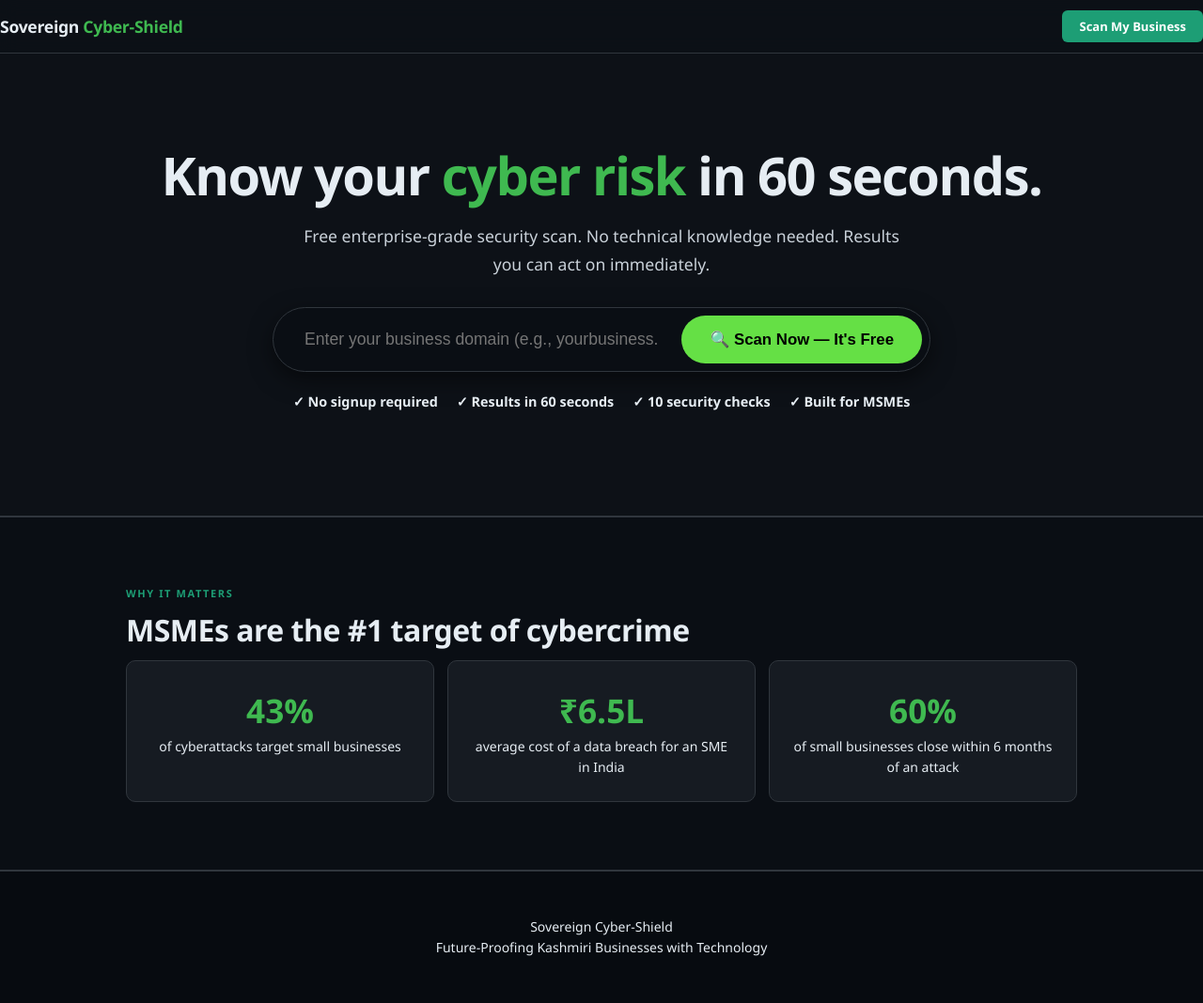
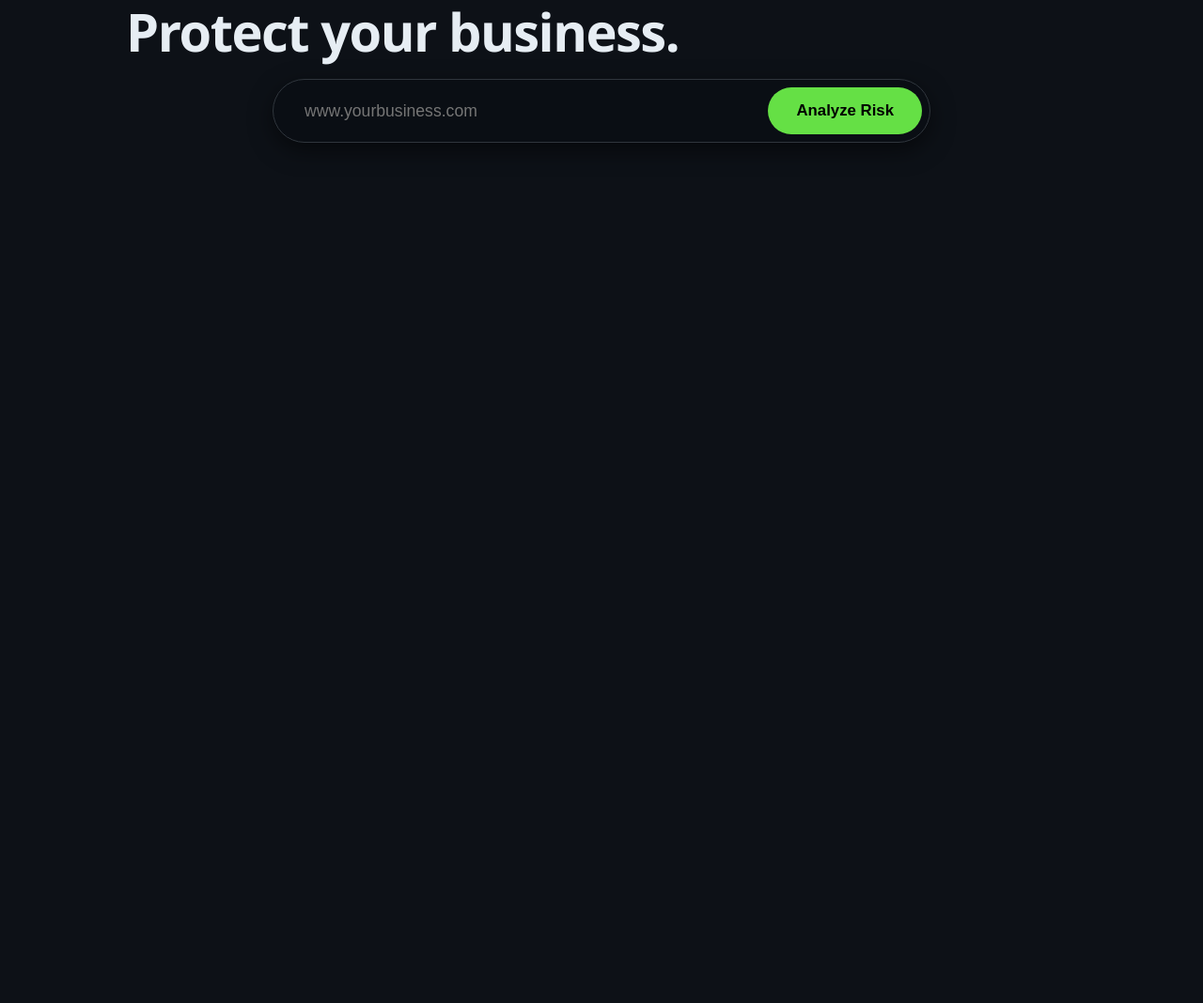
Before and after one commit to Mirkifayat/sovereign-cyber-shield, a Flask app: page / in a window 1280 px wide. Shown: the whole page at 94% size. After the commit the page ends 152 px from the top, so only its background shows below. Run offline with Flask 3, Linux system fonts and the light colour scheme.

Commit message:
Update index.html

```diff
--- a/templates/index.html
+++ b/templates/index.html
@@ -3,43 +3,24 @@
 <head>
     <meta charset="UTF-8">
     <meta name="viewport" content="width=device-width, initial-scale=1.0">
-    <title>Sovereign Cyber-Shield | Future-Proofing Kashmir</title>
+    <title>Sovereign Cyber-Shield | Dashboard</title>
     <script src="https://cdn.jsdelivr.net/npm/chart.js"></script>
     <link rel="stylesheet" href="{{ url_for('static', filename='style.css') }}">
 </head>
 <body>
-
-    <nav class="navbar">
-        <div class="nav-inner">
-            <div class="nav-brand">Sovereign <span>Cyber-Shield</span></div>
-            <a class="nav-cta" href="#" onclick="document.getElementById('target').focus(); return false;">Scan My Business</a>
-        </div>
-    </nav>
-
-    <section class="hero">
     <div class="lp-container">
-            <h1 class="hero-title">Know your <span style="color: var(--terminal-green);">cyber risk</span> in 60 seconds.</h1>
-            <p class="hero-sub" style="margin: 0 auto 30px auto;">Free enterprise-grade security scan. No technical knowledge needed. Results you can act on immediately.</p>
-
+        <h1 class="hero-title">Protect your business.</h1>
         <div class="search-box-container">
-                <input type="text" id="target" placeholder="Enter your business domain (e.g., yourbusiness.com)" autocomplete="off">
-                <button id="scan-btn" onclick="startScan()">🔍 Scan Now — It's Free</button>
-            </div>
-
-            <div class="trust-marks">
-                <span>✓ No signup required</span>
-                <span>✓ Results in 60 seconds</span>
-                <span>✓ 10 security checks</span>
-                <span>✓ Built for MSMEs</span>
+            <input type="text" id="target" placeholder="www.yourbusiness.com" autocomplete="off">
+            <button id="scan-btn" onclick="startScan()">Analyze Risk</button>
         </div>
 
         <div id="loader" class="hidden loader-container">
             <div class="spinner"></div>
-                <p id="loader-text" class="loader-text">Initializing scanning engine...</p>
+            <p id="loader-text">Initializing scanning engine...</p>
         </div>
 
         <div id="result-container" class="hidden dashboard">
-
             <div class="card score-card">
                 <h2>CYBER-RESILIENCE SCORE</h2>
                 <div class="chart-container">
@@ -52,77 +33,30 @@
             <div class="modules">
                 <div class="card module-card">
                     <h3>🌐 Web-Surface Exposures</h3>
-                        <ul id="web-output" class="feature-list"></ul>
+                    <ul id="web-output"></ul>
                 </div>
                 <div class="card module-card">
                     <h3>🛡️ Brand Impersonation</h3>
-                        <ul id="brand-output" class="feature-list"></ul>
+                    <ul id="brand-output"></ul>
                 </div>
             </div>
 
-                <div class="card geo-card" id="geo-card-container">
+            <div class="card geo-card">
                 <h3>📍 Server Geo-Intelligence</h3>
                 <div class="geo-grid" id="geo-grid"></div>
             </div>
 
-                <div class="card roadmap-card hidden" id="roadmap-card-container">
+            <div class="card roadmap-card">
                 <h3>🛠️ Vulnerability Action Plan</h3>
-                    <ul id="roadmap-list" class="roadmap-list"></ul>
-                </div>
-
-                <div class="modules">
-                    <div class="card module-card"><h3>🔒 SSL / TLS Certificate</h3><ul id="ssl-output" class="feature-list"></ul></div>
-                    <div class="card module-card"><h3>📧 DNS Security</h3><ul id="dns-output" class="feature-list"></ul></div>
-                </div>
-
-                <div class="modules">
-                    <div class="card module-card"><h3>🏗️ CMS Detection</h3><ul id="cms-output" class="feature-list"></ul></div>
-                    <div class="card module-card"><h3>🔑 Default Credentials Check</h3><ul id="cred-output" class="feature-list"></ul></div>
-                </div>
-
-                <div class="modules">
-                    <div class="card module-card"><h3>🌍 Subdomain Enumeration</h3><ul id="subdomain-output" class="feature-list"></ul></div>
-                    <div class="card module-card"><h3>📋 WHOIS / Domain Info</h3><ul id="whois-output" class="feature-list"></ul></div>
-                </div>
-
-                <div class="modules">
-                    <div class="card module-card"><h3>🔗 Open Redirect Check</h3><ul id="redirect-output" class="feature-list"></ul></div>
-                    <div class="card module-card"><h3>💀 CVE / Known Exploits</h3><ul id="cve-output" class="feature-list"></ul></div>
-                </div>
-
-                <div class="card module-card">
-                    <h3>🧱 HTTP Security Headers</h3>
-                    <ul id="header-output" class="feature-list"></ul>
+                <ul id="action-output"></ul>
             </div>
 
             <div class="card terminal-card">
                 <h3>🖥️ Raw Infrastructure Data</h3>
                 <pre id="output"></pre>
             </div>
-
         </div>
     </div>
-    </section>
-
-    <section class="lp-section bg-alt">
-        <div class="lp-container">
-            <p class="lp-label">Why it matters</p>
-            <h2 class="lp-heading">MSMEs are the #1 target of cybercrime</h2>
-            <div class="stat-grid">
-                <div class="stat-card"><div class="stat-num">43%</div><div class="stat-label">of cyberattacks target small businesses</div></div>
-                <div class="stat-card"><div class="stat-num">₹6.5L</div><div class="stat-label">average cost of a data breach for an SME in India</div></div>
-                <div class="stat-card"><div class="stat-num">60%</div><div class="stat-label">of small businesses close within 6 months of an attack</div></div>
-            </div>
-        </div>
-    </section>
-
-    <footer class="site-footer">
-        <div class="lp-container">
-            <p class="footer-brand">Sovereign <span>Cyber-Shield</span></p>
-            <p class="footer-tagline">Future-Proofing Kashmiri Businesses with Technology</p>
-        </div>
-    </footer>
-
     <script src="{{ url_for('static', filename='script.js') }}"></script>
 </body>
 </html>
```
Lines whose indentation alone changed are shown as unchanged.
